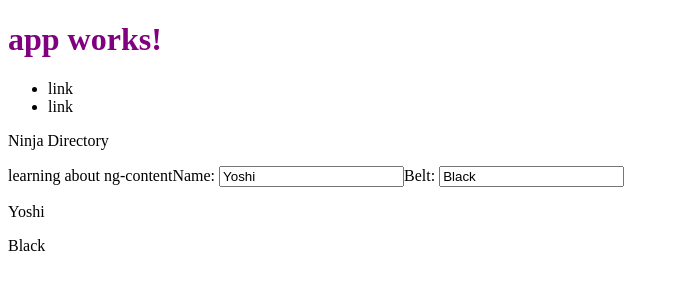
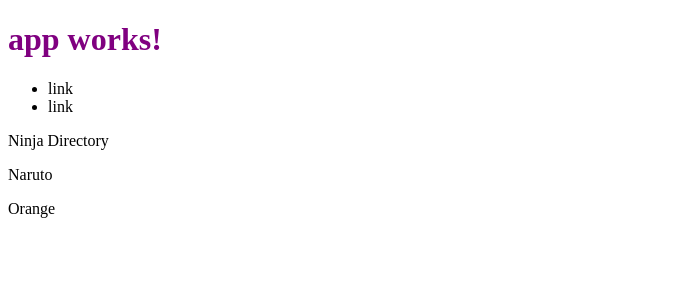
Before and after one commit to msadahiro/Ninja_Directory, an Angular app: page / in a window 1280 px wide. Shown: the top 300 px of the page, without its empty margins (0-679 px from the left). Built offline with nearby package versions, Linux system fonts and the light colour scheme.

Commit message:
@Input. Passing information from components

```diff
--- a/src/app/app.component.html
+++ b/src/app/app.component.html
@@ -8,5 +8,5 @@
     </nav>
 </header>
 <section id="main">
-    <app-home>learning about ng-content</app-home>
+    <app-home [ninja]="ninja">learning about ng-content</app-home>
 </section>
--- a/src/app/app.component.ts
+++ b/src/app/app.component.ts
@@ -9,4 +9,8 @@
 export class AppComponent {
   title = 'app works!';
   name = "Michael";
+  ninja ={
+    name: "Naruto",
+    belt: "Orange"
+  };
 }
--- a/src/app/home/home.component.html
+++ b/src/app/home/home.component.html
@@ -1,11 +1,6 @@
 <p>
     {{homeTitle}}
 </p>
-<ng-content></ng-content>
 
-<label for="">Name: </label>
-<input [(ngModel)]="ninja.name">
-<label for="">Belt: </label>
-<input [(ngModel)]="ninja.belt">
 <p>{{ninja.name}}</p>
 <p>{{ninja.belt}}</p>
--- a/src/app/home/home.component.ts
+++ b/src/app/home/home.component.ts
@@ -1,4 +1,4 @@
-import { Component, OnInit } from '@angular/core';
+import { Component, OnInit, Input } from '@angular/core';
 
 @Component({
   selector: 'app-home',
@@ -13,10 +13,7 @@
   // alertMe(val){
   //   alert(val);
   // }
-  ninja = {
-    name: "Yoshi",
-    belt:"Black"
-  };
+  @Input() ninja;
 
   constructor() { }
 
```
